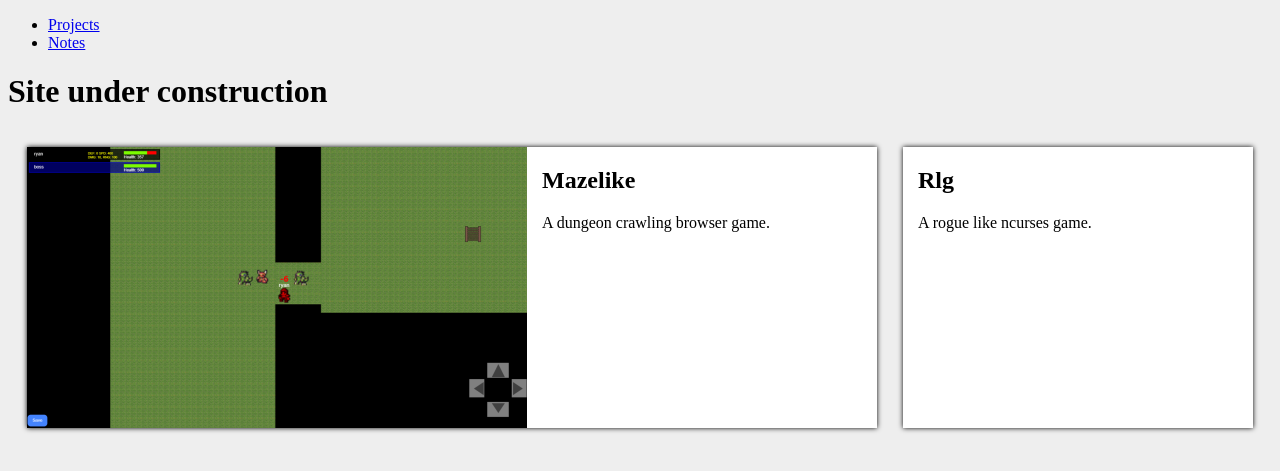
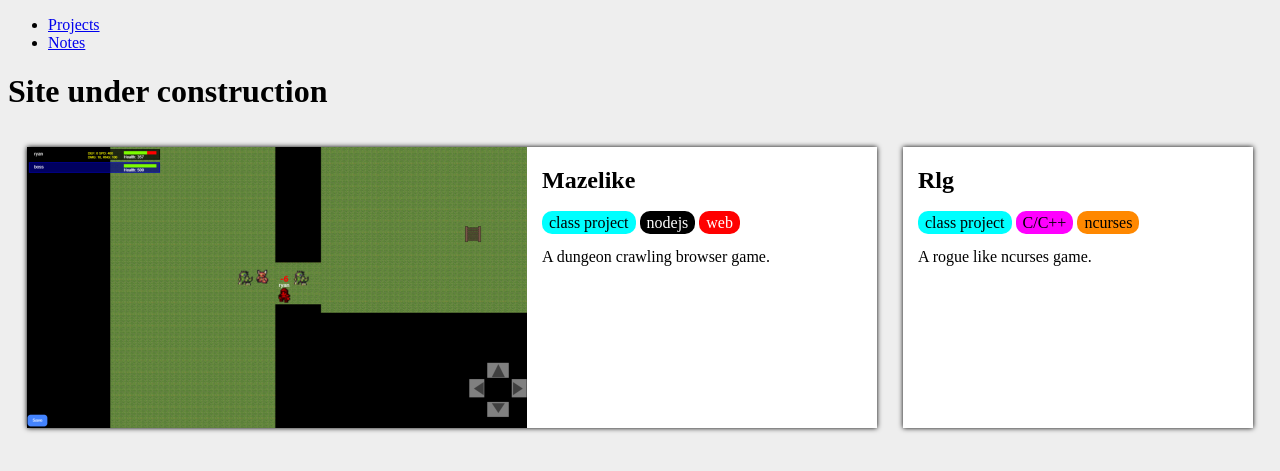
Before and after one commit to ryan3r/ryan3r.github.io, a Jekyll site: the page built from index.html, in a window 1280 px wide. Shown: the top 471 px of the page. Built offline with Jekyll 4.4.1, drawn with Linux system fonts in a browser that asks for light colours.

Commit message:
Add tags

```diff
--- a/assets/css/style.css
+++ b/assets/css/style.css
@@ -10,7 +10,7 @@
     margin: 15px 7px;
     background: #fff;
     width: 350px;
-    height: 281px;
+    min-height: 281px;
 }
 
 .project-description {
@@ -24,6 +24,12 @@
     width: 850px;
 }
 
+.tag {
+    background: #0f0;
+    border-radius: 10px;
+    padding: 3px 7px;
+}
+
 body {
     background: #eee;
 }
@@ -32,6 +38,7 @@ body {
     .project {
         flex-direction: column;
         width: 500px;
+        min-height: 0px;
     }
 
     .projects {
--- /dev/null
+++ b/assets/js/index.js
@@ -0,0 +1,25 @@
+(function() {
+    // Super lazy has for tag coloring
+    var COLORS = ["#f00", "#0f0", "#00f", "#0ff", "#000", "#f0f", "#f80"];
+    var WHITE_TEXT = ["#000", "#f00", "#00f"];
+
+    function color(tag) {
+        var hash = 0;
+        for(var i = 0; i < tag.length; ++i) {
+            hash ^= tag.charCodeAt(i);
+        }
+        return COLORS[hash % COLORS.length];
+    }
+
+    // Color the tags
+    var tags = document.getElementsByClassName("tag");
+
+    for(var i = 0; i < tags.length; ++i) {
+        var style = tags[i].style;
+        let bg = style.backgroundColor = color(tags[i].innerText);
+
+        if(WHITE_TEXT.indexOf(bg) !== -1) {
+            style.color = "#fff";
+        }
+    }
+}());
--- a/index.html
+++ b/index.html
@@ -9,8 +9,14 @@ title: Projects
 			{% endif %}
 			<div class="project-description">
 				<h2>{{project.title}}</h2>
+				<div class="tags">
+					{% for tag in project.tags %}
+						<span class="tag">{{tag}}</span>
+					{% endfor %}
+				</div>
 				{{project.content | markdownify}}
 			</div>
 		</div>
 	{% endfor %}
 </div>
+<script src="assets/js/index.js"></script>
```
Also changed, not shown: _projects/mazelike.md (+4 -0 lines), _projects/rlg.md (+4 -1 lines).
